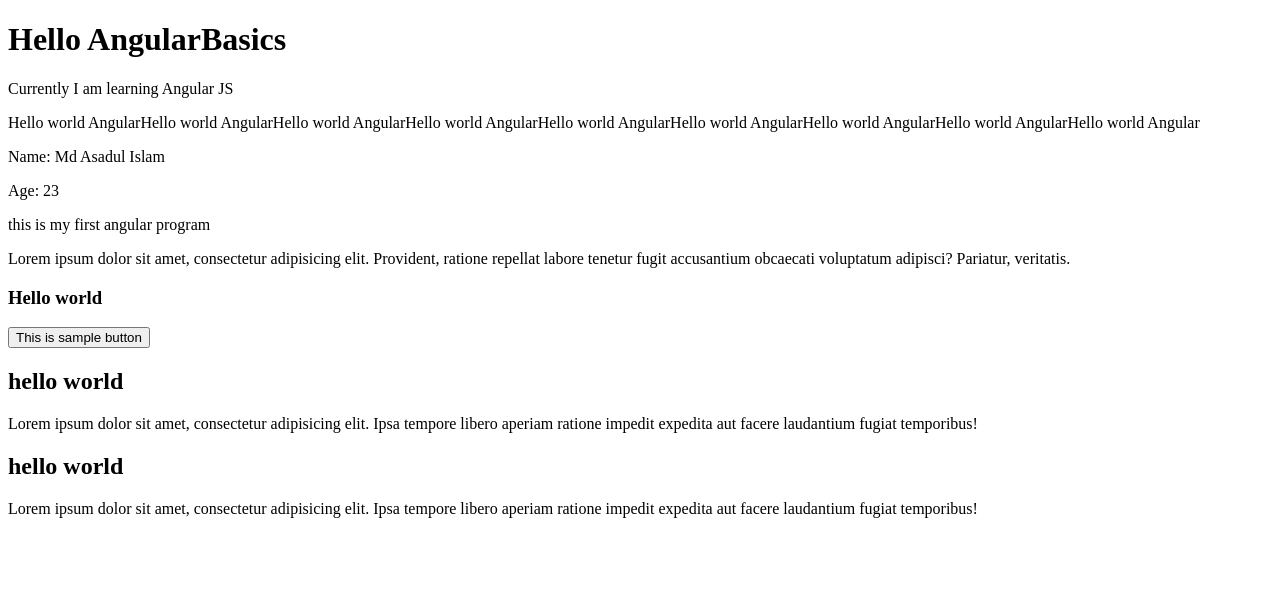
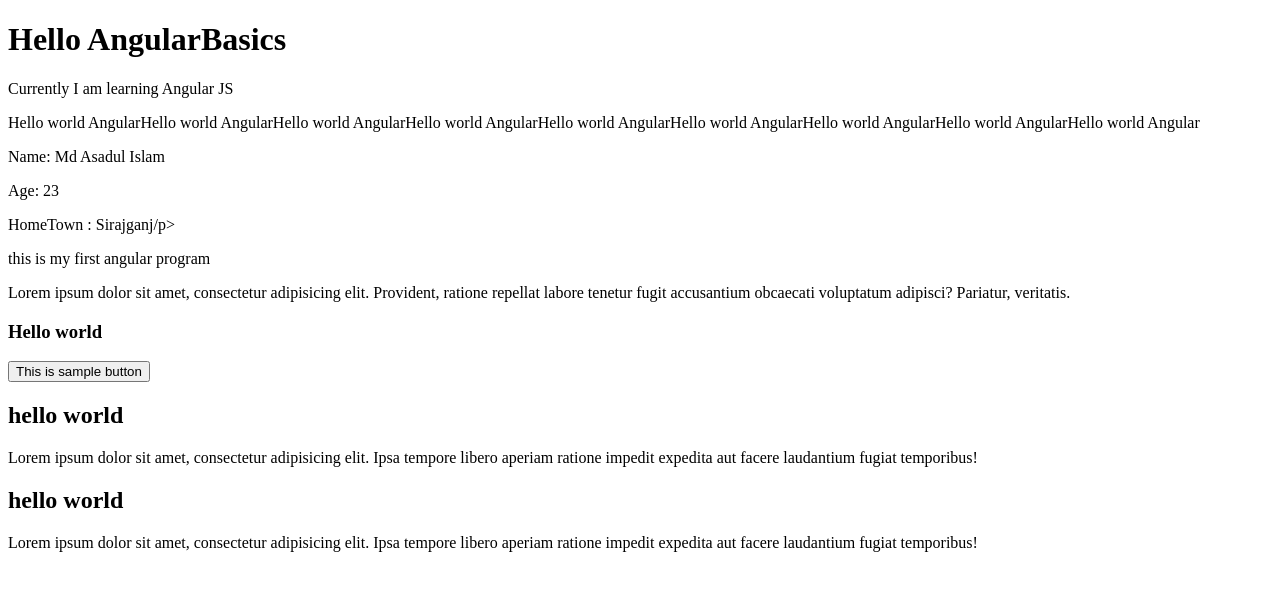
Before and after one commit to Asad9340/Learning-Angular, an Angular app: page / in a window 1280 px wide. Shown: the top 590 px of the page. Built offline with nearby package versions, Linux system fonts and the light colour scheme.

Commit message:
added some changes

```diff
--- a/src/app/app.component.html
+++ b/src/app/app.component.html
@@ -3,6 +3,7 @@
 <p>{{ description }}</p>
 <p>Name: {{Name}}</p>
 <p>Age: {{age}}</p>
+<p>HomeTown : {{HomeTown}}/p>
 <p>this is my first angular program</p>
 <p>
   Lorem ipsum dolor sit amet, consectetur adipisicing elit. Provident, ratione
```
